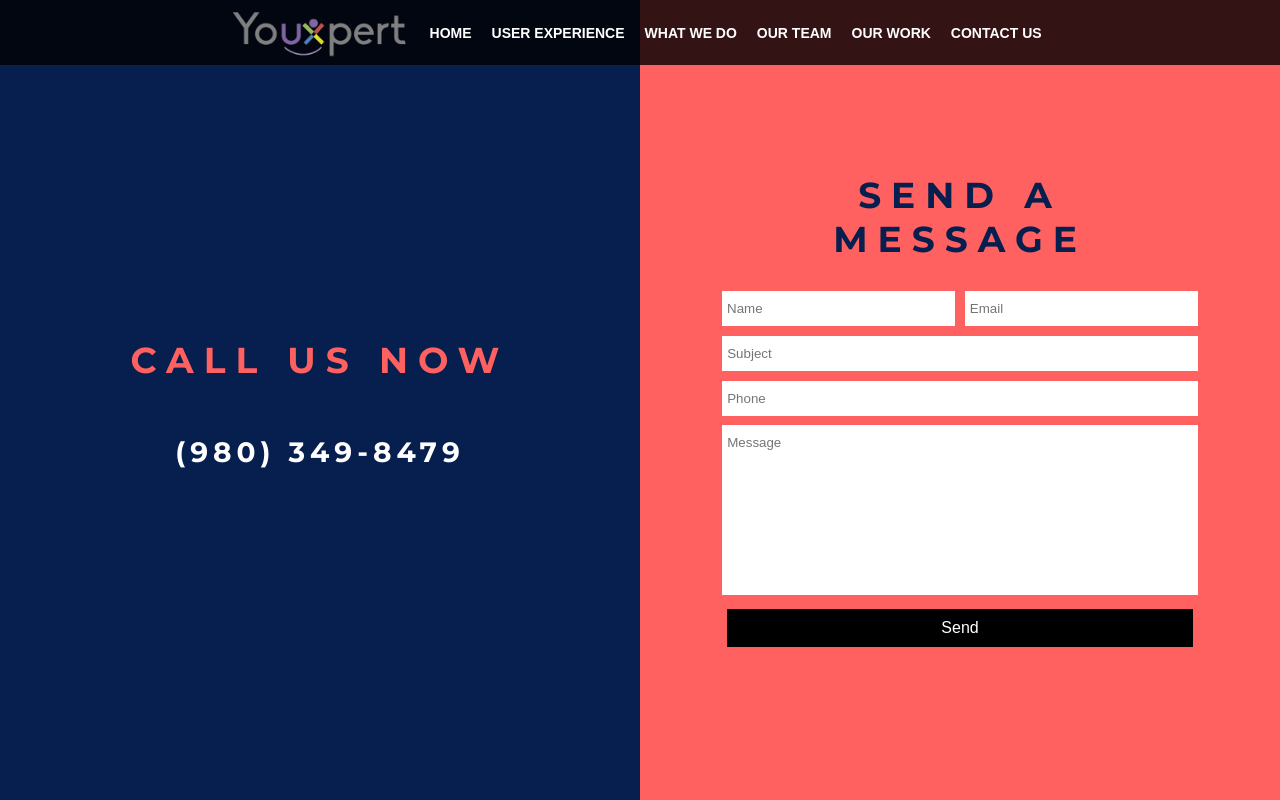
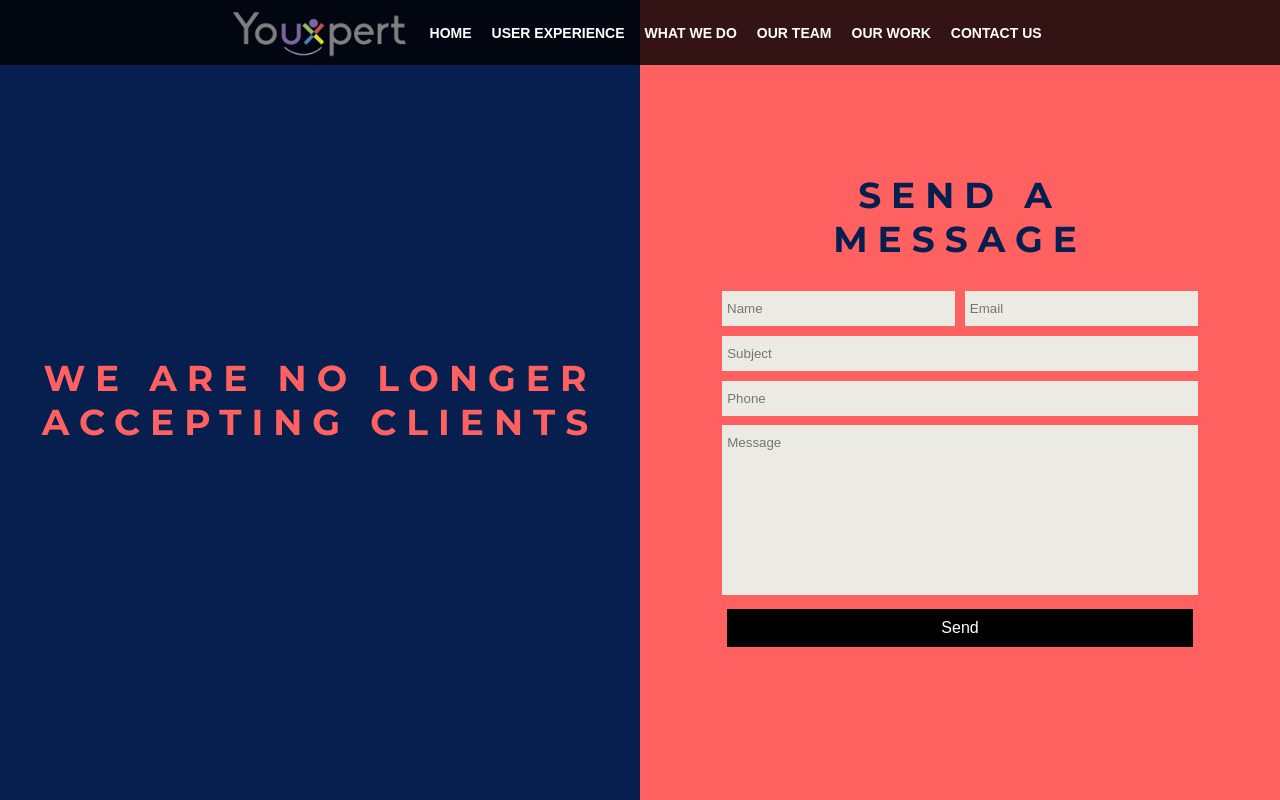
Before and after one commit to Raymond427/youxpert, a React (Create React App) app: page / in a window 1280 px wide. Both pictures are taken after a click on the link "CONTACT US". Built offline with nearby package versions, Linux system fonts and the light colour scheme.

Commit message:
removed number and deactivated form

```diff
--- a/src/components/ContactUs.js
+++ b/src/components/ContactUs.js
@@ -12,8 +12,7 @@ class ContactUs extends Component {
       return(
          <div className="contact-us page">
             <div className="call-us">
-               <h2 className="contact-us--heading">Call us now</h2>
-               <h2 className="contact-us--number">(980) 349-8479</h2>
+               <h2 className="contact-us--heading">We are no longer accepting clients</h2>
             </div>
             {this._formState()}
          </div>
--- a/src/components/ContactUsForm.js
+++ b/src/components/ContactUsForm.js
@@ -4,12 +4,12 @@ class ContactUsForm extends Component {
    render(){
       return(
          <form className="contact-us-form" onSubmit={this._handleSubmit.bind(this)}>
-            <input id="contact-us-form--name" type="text" placeholder="Name" ref={(input) => this._name = input }></input>
-            <input id="contact-us-form--email" type="text" placeholder="Email" ref={(input) => this._email = input }></input>
-            <input type="text" placeholder="Subject" ref={(input) => this._subject = input }></input>
-            <input type="phone_number" placeholder="Phone" ref={(input) => this._phone = input }></input>
-            <textarea form="contact-us-form" id="contact-us-form--textarea" placeholder="Message" ref={(input) => this._message = input }></textarea>
-            <input type="submit" value="Send"></input>
+            <input id="contact-us-form--name" type="text" placeholder="Name" ref={(input) => this._name = input } disabled></input>
+            <input id="contact-us-form--email" type="text" placeholder="Email" ref={(input) => this._email = input } disabled></input>
+            <input type="text" placeholder="Subject" ref={(input) => this._subject = input } disabled></input>
+            <input type="phone_number" placeholder="Phone" ref={(input) => this._phone = input } disabled></input>
+            <textarea form="contact-us-form" id="contact-us-form--textarea" placeholder="Message" ref={(input) => this._message = input } disabled></textarea>
+            <input type="submit" value="Send" disabled></input>
          </form>
       );
    }
--- a/src/components/Navbar.js
+++ b/src/components/Navbar.js
@@ -2,7 +2,7 @@ import React, { Component } from 'react';
 import logo from '../images/logo.png';
 import MobileNavbar from './MobileNavbar';
 import '../styles/Navbar.css';
-import 'font-awesome/css/font-awesome.css'
+import 'font-awesome/css/font-awesome.css';
 
 class Navbar extends Component {
    constructor(){
--- a/src/styles/ContactUs.css
+++ b/src/styles/ContactUs.css
@@ -42,6 +42,7 @@
    margin-bottom: 2%;
    padding: 10px 5px;
    border: none;
+   background-color: rgb(235, 235, 228);
 }
 
 .contact-us-form input:focus, textarea:focus {
```
